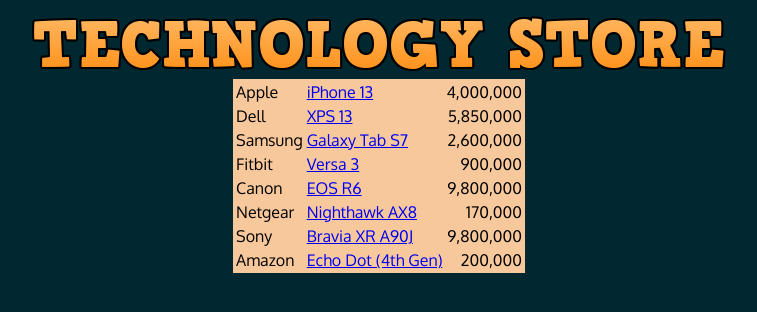
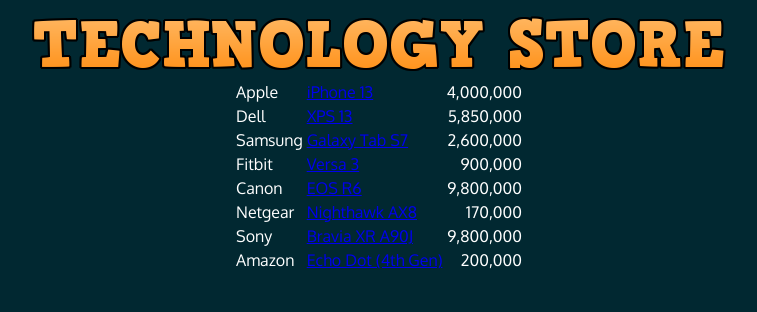
Before and after one commit to SSamuelP/Parcial-Repo, a Flask app: page / in a window 1280 px wide. Shown: the top 312 px of the page, without its empty margins (261-1018 px from the left). Run offline with Flask 3, Linux system fonts and the light colour scheme.

Commit message:
Decoración y selección de colores

```diff
--- a/static/css/estilo.css
+++ b/static/css/estilo.css
@@ -6,8 +6,12 @@
 }
 
 table {
-    background-color: #F7C89B;
+    background-color: #012831;
 }
+
+p {
+    color: #FFFF;
+ }
 
 .center {
     display: block;
--- a/templates/index.html
+++ b/templates/index.html
@@ -6,9 +6,9 @@
  <table align="center">
     {% for producto in productos %}
     <tr>
-        <td>{{ producto.marca }}</td>
-        <td><a href= "/producto/{{producto.id}}"> {{ producto.nombre }}</a></td>
-        <td style="text-align: right;">{{ "{:,}".format(producto.precio) }}</td>
+        <td style="color: #FFFFFF;">{{ producto.marca }}</td>
+        <td style="color: #FFFFFF;"><a href="/producto/{{producto.id}}"> {{ producto.nombre }}</a></td>
+        <td style="color: #FFFFFF; text-align: right;">{{ "{:,}".format(producto.precio) }}</td>
     </tr>
     {% endfor %}
  </table>
--- a/templates/producto.html
+++ b/templates/producto.html
@@ -12,9 +12,9 @@
             <img src="{{ url_for('static', filename = 'fotos/') }}{{ producto.id }}.png" width = "256">
         </td>
         <td>
-            <h2>{{ producto.categoria }} - {{ producto.marca }}</h2>
-            <h1>{{ producto.nombre }}</h1>
-            <h2>{{ "{:,}".format(producto.precio) }}</h2>
+            <h2 style = "color: #FFFF;">{{ producto.categoria }} - {{ producto.marca }}</h2>
+            <h1 style = "color: #FFFF;">{{ producto.nombre }}</h1>
+            <h2 style = "color: #FFFF;">{{ "{:,}".format(producto.precio) }}</h2>
         </td>
     </tr>
  </table>
```
